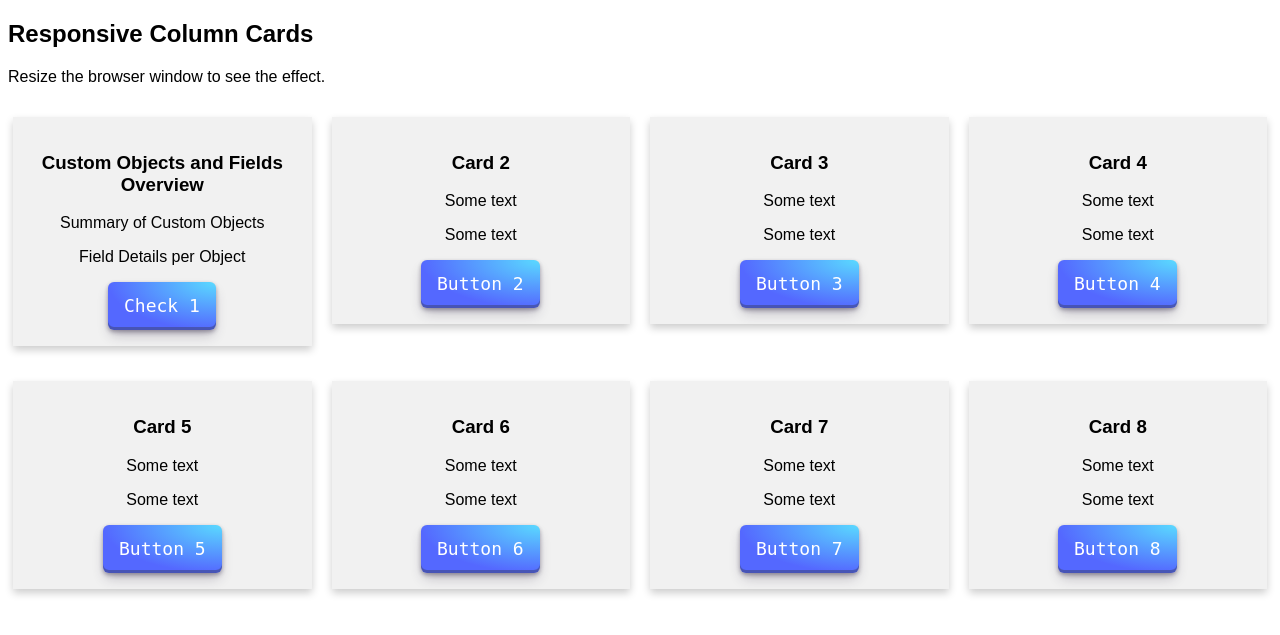
After one commit to yahyajamaldine/flowsiti, a Flask app: template app/templates/OrgDetail.html in a window 1280 px wide. The commit adds this page. Shown: the top 635 px of the page. Run offline with Flask 3, Linux system fonts and the light colour scheme; the template is opened without the code that fills it: values that come from a table or form of the project are taken from there, others are empty.

Commit message:
new template

```diff
--- /dev/null
+++ b/app/templates/OrgDetail.html
@@ -0,0 +1,191 @@
+<!DOCTYPE html>
+<html>
+<head>
+<meta name="viewport" content="width=device-width, initial-scale=1">
+<style>
+* {
+  box-sizing: border-box;
+}
+
+body {
+  font-family: Arial, Helvetica, sans-serif;
+}
+
+/* Float four columns side by side */
+.column {
+  float: left;
+  width: 25%;
+  padding: 0 10px;
+  margin-top: 15px;
+  margin-bottom: 20px;
+}
+
+/* Remove extra left and right margins, due to padding */
+.row {margin: 0 -5px;}
+
+/* Clear floats after the columns */
+.row:after {
+  content: "";
+  display: table;
+  clear: both;
+}
+
+/* Responsive columns */
+@media screen and (max-width: 600px) {
+  .column {
+    width: 100%;
+    display: block;
+    margin-bottom: 20px;
+  }
+}
+
+/* Style the counter cards */
+.card {
+  box-shadow: 0 4px 8px 0 rgba(0, 0, 0, 0.2);
+  padding: 16px;
+  text-align: center;
+  background-color: #f1f1f1;
+}
+
+.button-s {
+  align-items: center;
+  appearance: none;
+  background-image: radial-gradient(100% 100% at 100% 0, #5adaff 0, #5468ff 100%);
+  border: 0;
+  border-radius: 6px;
+  box-shadow: rgba(45, 35, 66, .4) 0 2px 4px,rgba(45, 35, 66, .3) 0 7px 13px -3px,rgba(58, 65, 111, .5) 0 -3px 0 inset;
+  box-sizing: border-box;
+  color: #fff;
+  cursor: pointer;
+  display: inline-flex;
+  font-family: "JetBrains Mono",monospace;
+  height: 48px;
+  justify-content: center;
+  line-height: 1;
+  list-style: none;
+  overflow: hidden;
+  padding-left: 16px;
+  padding-right: 16px;
+  position: relative;
+  text-align: left;
+  text-decoration: none;
+  transition: box-shadow .15s,transform .15s;
+  user-select: none;
+  -webkit-user-select: none;
+  touch-action: manipulation;
+  white-space: nowrap;
+  will-change: box-shadow,transform;
+  font-size: 18px;
+}
+
+.button-s:focus {
+  box-shadow: #3c4fe0 0 0 0 1.5px inset, rgba(45, 35, 66, .4) 0 2px 4px, rgba(45, 35, 66, .3) 0 7px 13px -3px, #3c4fe0 0 -3px 0 inset;
+}
+
+.button-s:hover {
+  box-shadow: rgba(45, 35, 66, .4) 0 4px 8px, rgba(45, 35, 66, .3) 0 7px 13px -3px, #3c4fe0 0 -3px 0 inset;
+  transform: translateY(-2px);
+}
+
+.button-s:active {
+  box-shadow: #3c4fe0 0 3px 7px inset;
+  transform: translateY(2px);
+}
+
+</style>
+</head>
+<body>
+
+<h2>Responsive Column Cards</h2>
+<p>Resize the browser window to see the effect.</p>
+
+<form action="/OrgDetails" method="POST">
+
+
+    {{ login_form.hidden_tag() }}
+
+  <input type="hidden" name="environment" value="{{ login_form.environment.data }}">
+  <input type="hidden" name="access_token" value="{{ login_form.access_token.data }}">
+  <input type="hidden" name="instance_url" value="{{ login_form.instance_url.data }}">
+
+<div class="row">
+  <div class="column">
+    <div class="card">
+      <h3>Custom Objects and Fields Overview</h3>
+      <p>Summary of Custom Objects</p>
+      <p>Field Details per Object</p>
+      <button type="submit" value="Custom" class="button-s" role="button">Check 1</button>
+    </div>
+  </div>
+
+  <div class="column">
+    <div class="card">
+      <h3>Card 2</h3>
+      <p>Some text</p>
+      <p>Some text</p>
+      <button type="submit" value="Custom" class="button-s" role="button">Button 2</button>
+
+    </div>
+  </div>
+
+  <div class="column">
+    <div class="card">
+      <h3>Card 3</h3>
+      <p>Some text</p>
+      <p>Some text</p>
+      <button class="button-s" role="button">Button 3</button>
+
+    </div>
+  </div>
+
+  <div class="column">
+    <div class="card">
+      <h3>Card 4</h3>
+      <p>Some text</p>
+      <p>Some text</p>
+      <button class="button-s" role="button">Button 4</button>
+
+    </div>
+  </div>
+</div>
+
+<div class="row">
+  <div class="column">
+    <div class="card">
+      <h3>Card 5</h3>
+      <p>Some text</p>
+      <p>Some text</p>
+      <button class="button-s" role="button">Button 5</button>
+    </div>
+  </div>
+
+  <div class="column">
+    <div class="card">
+      <h3>Card 6</h3>
+      <p>Some text</p>
+      <p>Some text</p>
+      <button class="button-s" role="button">Button 6</button>
+    </div>
+  </div>
+
+  <div class="column">
+    <div class="card">
+      <h3>Card 7</h3>
+      <p>Some text</p>
+      <p>Some text</p>
+      <button class="button-s" role="button">Button 7</button>
+    </div>
+  </div>
+
+  <div class="column">
+    <div class="card">
+      <h3>Card 8</h3>
+      <p>Some text</p>
+      <p>Some text</p>
+      <button class="button-s" role="button">Button 8</button>
+    </div>
+  </div>
+</div>
+</form>
+</body>
+</html>
--- a/app/templates/oauthrp.html
+++ b/app/templates/oauthrp.html
@@ -225,6 +225,9 @@
                     <td colspan="2" style="text-align: center; height: 50px;">
                       <input type="submit" name="insert_object" value="Insert Obj above" class="btn-primary" />
                       <input type="submit" name="get_metadata" value="add field" class="btn-secondary" />
+                       <!--A list of custom object and Standar object seperated-->
+                      <input type="submit" name="Custom_and_Standard" value="OrgDetail" class="btn-secondary" />
+
                     </td>
                   </tr>
                   <tr>
```
Also changed, not shown: app/__init__.py (+15 -3 lines).
